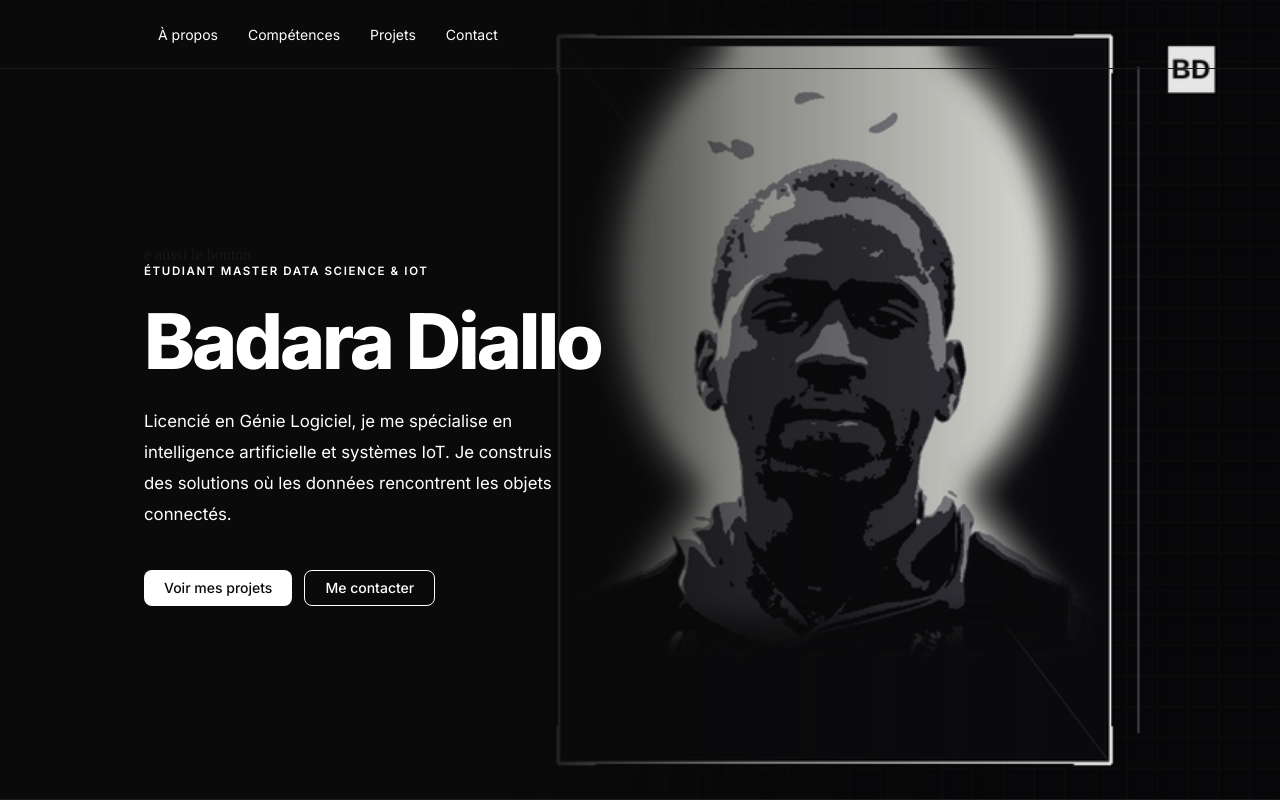
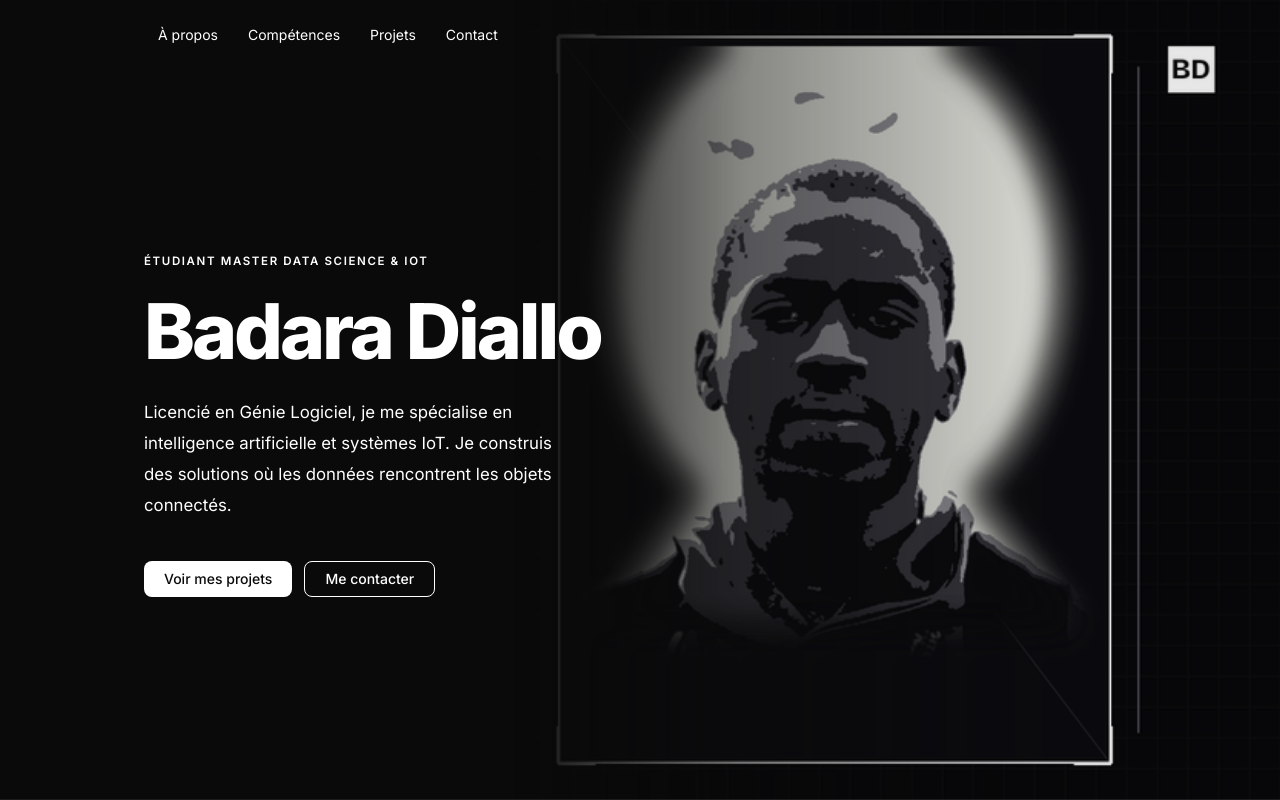
Before and after one commit to dada-exe/monportfolio, an Angular app: page / in a window 1280 px wide. Shown: the top 800 px of the page. Built offline with nearby package versions, Linux system fonts and the light colour scheme.

Commit message:
mon commit

```diff
--- a/src/app/app.html
+++ b/src/app/app.html
@@ -33,7 +33,7 @@
   </div>
 
   <!-- Contenu hero -->
-  <div class="wrap header__content">e aussi le bouton
+  <div class="wrap header__content">
     <p class="hero__eyebrow">Étudiant Master Data Science & IoT</p>
     <h1 class="hero__name">Badara Diallo</h1>
     <p class="hero__bio">
--- a/src/index.html
+++ b/src/index.html
@@ -5,7 +5,7 @@
   <title>Monportfolio</title>
   <base href="/">
   <meta name="viewport" content="width=device-width, initial-scale=1">
-  <link rel="icon" type="image/x-icon" href="favicon.ico">
+  <link rel="icon" type="image/png" href="logo/bd_stencil_logo_transparent.png">
   <link href="https://fonts.googleapis.com/css2?family=Inter:wght@400;500;600;700;800&display=swap" rel="stylesheet">
   <link rel="stylesheet" href="https://cdn.jsdelivr.net/gh/devicons/devicon@latest/devicon.min.css">
 </head>
--- a/src/styles.css
+++ b/src/styles.css
@@ -100,7 +100,6 @@ h4 {
 .header__nav {
   position: relative;
   z-index: 10;
-  border-bottom: 1px solid #1a1a1a;
 }
 .header__nav-inner {
   max-width: var(--max-w);
```
